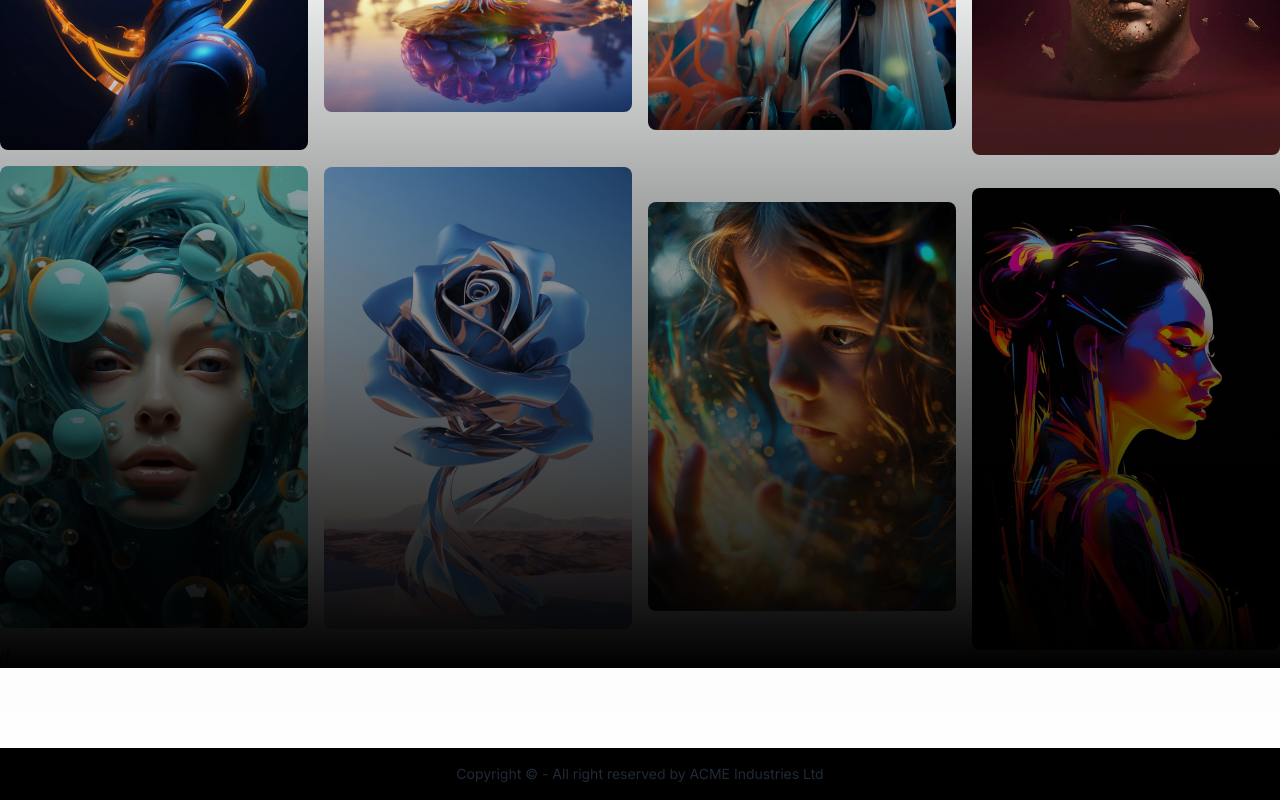
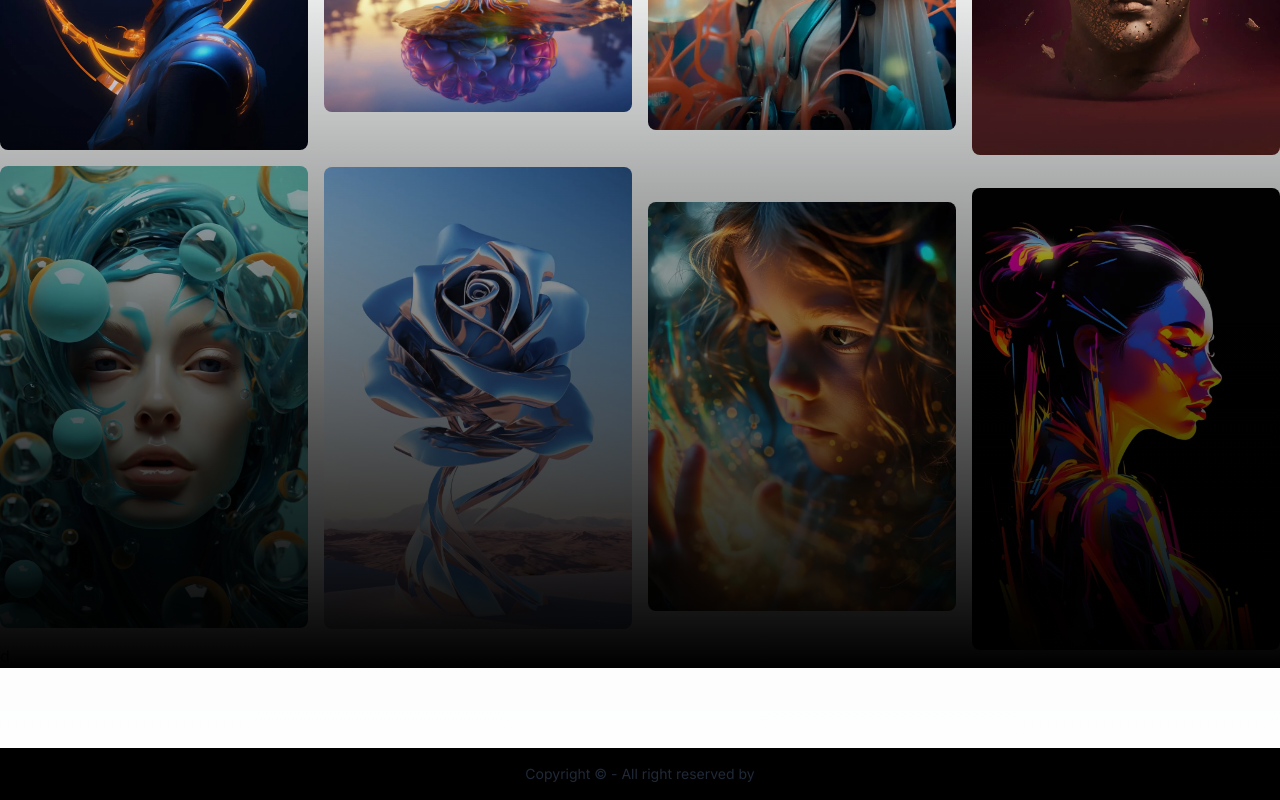
Before and after one commit to airplaneboy/replicate-MLM, a Next.js app: page /home in a window 1280 px wide. Shown: the part 1353-2153 px from the top of the page. Built offline with nearby package versions, Linux system fonts and the light colour scheme.

Commit message:
Made modifications to footer and navbar

```diff
--- a/src/components/Footer.tsx
+++ b/src/components/Footer.tsx
@@ -2,7 +2,9 @@ const Footer = () => {
   return (
     <footer className='footer footer-center p-4 bg-black text-base-content mt-20'>
       <aside>
-        <p>Copyright © {process.env.NEXT_PUBLIC_YEAR} - All right reserved by ACME Industries Ltd</p>
+        <p>
+          Copyright © {process.env.NEXT_PUBLIC_YEAR} - All right reserved by {process.env.NEXT_PUBLIC_SITE_NAME}{' '}
+        </p>
       </aside>
     </footer>
   );
--- a/src/components/Navbar.tsx
+++ b/src/components/Navbar.tsx
@@ -29,7 +29,7 @@ const Navbar = () => {
         </div>
       </div>
       <div className='navbar-center'>
-        <Link href='/generate' className='btn btn-ghost text-xl font-extrabold tracking-wider '>
+        <Link href='/generate' className='text-xl font-extrabold tracking-wider '>
           {process.env.NEXT_PUBLIC_SITE_NAME}
         </Link>
       </div>
```
